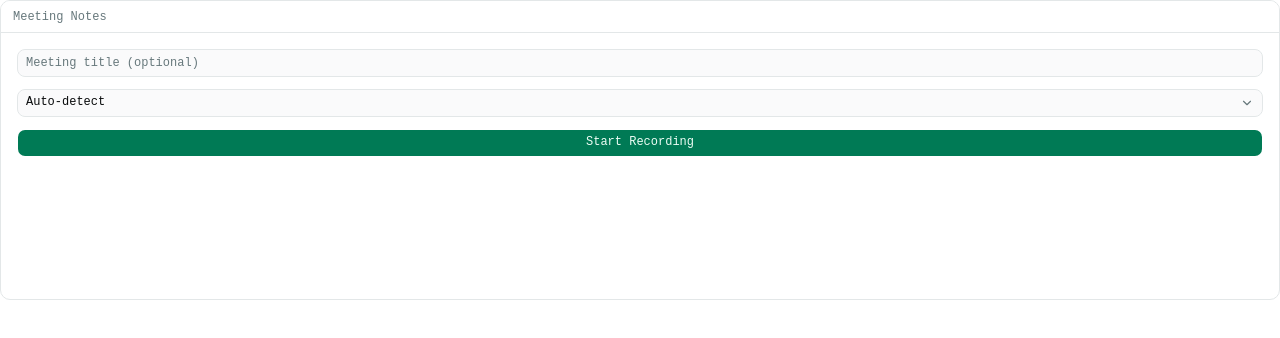
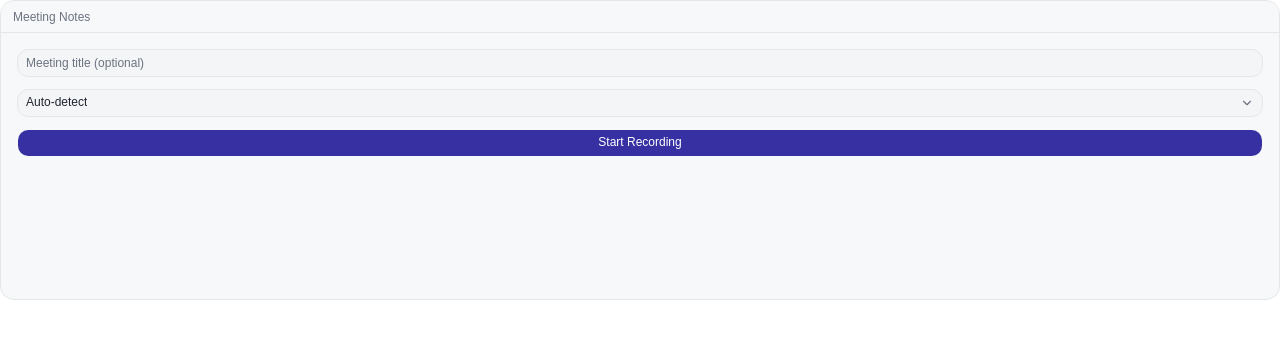
Before and after one commit to Snehal1112/meeting-notes, a React (Vite) app: page / in a window 1280 px wide. Shown: the top 338 px of the page. Built offline with nearby package versions, Linux system fonts and the light colour scheme; the HTML template or start-up script is replaced by a standard one.

Commit message:
feat: retheme design tokens to the new palette for this repo's Tailwind v4 setup

```diff
--- a/package.json
+++ b/package.json
@@ -11,6 +11,7 @@
     "tauri": "tauri"
   },
   "dependencies": {
+    "@fontsource-variable/inter": "^5.3.0",
     "@fontsource-variable/jetbrains-mono": "^5.3.0",
     "@tailwindcss/vite": "^4.3.3",
     "@tauri-apps/api": "^2",
--- a/src/index.css
+++ b/src/index.css
@@ -2,12 +2,16 @@
 @import "tw-animate-css";
 @import "shadcn/tailwind.css";
 @import "@fontsource-variable/jetbrains-mono";
+@import "@fontsource-variable/inter";
 
 @custom-variant dark (&:is(.dark *));
 
 @theme inline {
-    --font-heading: var(--font-mono);
+    --font-heading: var(--font-sans);
+    --font-sans: 'Inter Variable', sans-serif;
     --font-mono: 'JetBrains Mono Variable', monospace;
+    --color-done: #2F9E68;
+    --shadow-widget: 0 4px 24px -4px rgba(31, 36, 48, 0.12), 0 1px 2px rgba(31, 36, 48, 0.06);
     --color-sidebar-ring: var(--sidebar-ring);
     --color-sidebar-border: var(--sidebar-border);
     --color-sidebar-accent-foreground: var(--sidebar-accent-foreground);
@@ -49,21 +53,21 @@
 }
 
 :root {
-    --background: oklch(1 0 0);
-    --foreground: oklch(0.148 0.004 228.8);
+    --background: #F7F8FA;
+    --foreground: #1F2430;
     --card: oklch(1 0 0);
     --card-foreground: oklch(0.148 0.004 228.8);
     --popover: oklch(1 0 0);
     --popover-foreground: oklch(0.148 0.004 228.8);
-    --primary: oklch(0.508 0.118 165.612);
-    --primary-foreground: oklch(0.979 0.021 166.113);
+    --primary: #3730A3;
+    --primary-foreground: #FFFFFF;
     --secondary: oklch(0.967 0.001 286.375);
     --secondary-foreground: oklch(0.21 0.006 285.885);
     --muted: oklch(0.963 0.002 197.1);
-    --muted-foreground: oklch(0.56 0.021 213.5);
+    --muted-foreground: #6B7280;
     --accent: oklch(0.963 0.002 197.1);
     --accent-foreground: oklch(0.218 0.008 223.9);
-    --destructive: oklch(0.577 0.245 27.325);
+    --destructive: #E5484D;
     --border: oklch(0.925 0.005 214.3);
     --input: oklch(0.925 0.005 214.3);
     --ring: oklch(0.723 0.014 214.4);
@@ -72,7 +76,7 @@
     --chart-3: oklch(0.596 0.145 163.225);
     --chart-4: oklch(0.508 0.118 165.612);
     --chart-5: oklch(0.432 0.095 166.913);
-    --radius: 0.625rem;
+    --radius: 0.875rem;
     --sidebar: oklch(0.987 0.002 197.1);
     --sidebar-foreground: oklch(0.148 0.004 228.8);
     --sidebar-primary: oklch(0.596 0.145 163.225);
@@ -128,12 +132,9 @@
     background: transparent;
     }
   body {
-    @apply text-foreground;
+    @apply text-foreground font-sans;
     }
   button:not(:disabled), [role="button"]:not(:disabled) {
     cursor: pointer;
     }
-  html {
-    @apply font-mono;
-    }
 }
```
Also changed, not shown: 1 other file (tests, documents, lock files or other folders).
